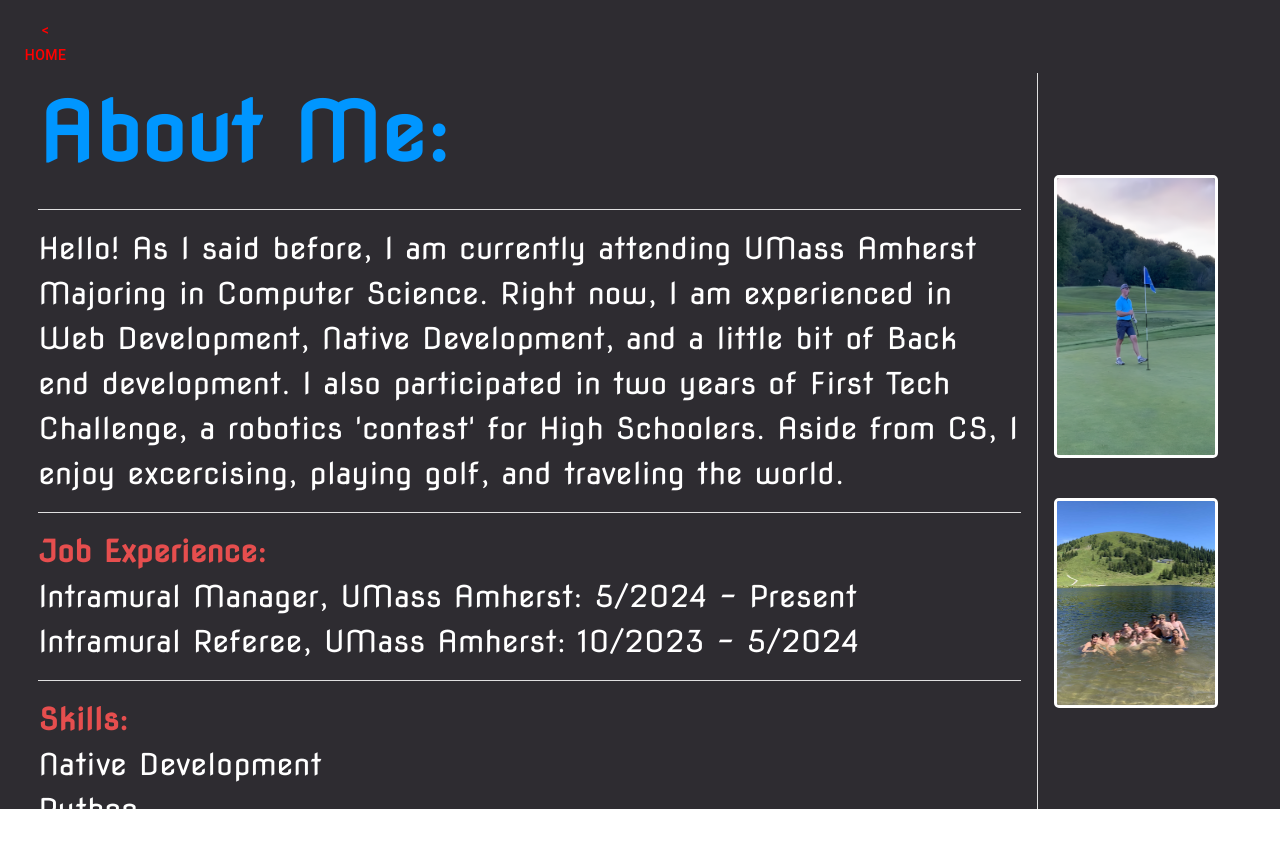
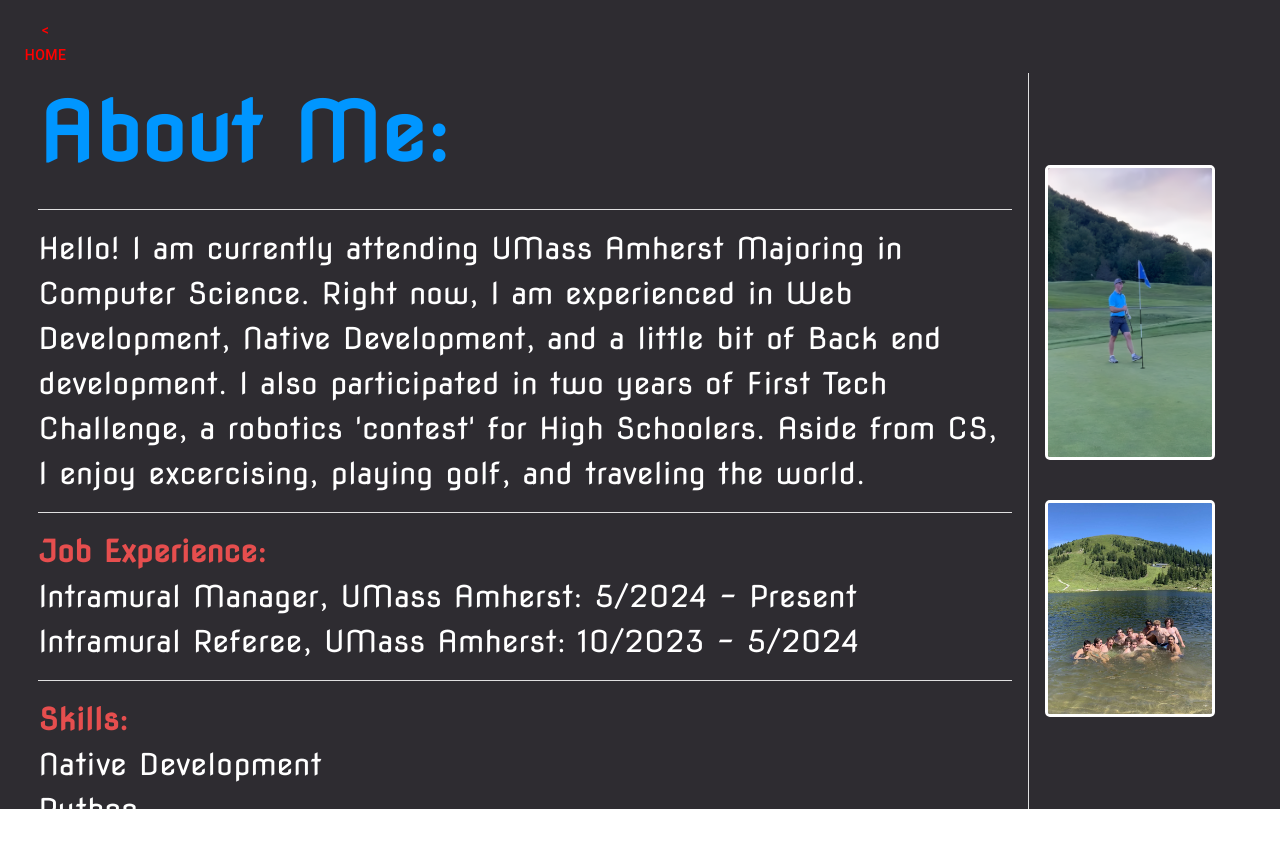
Before and after one commit to megemann/megemann.github.io, a React (Create React App) app in the folder personalportfolio/: page /aboutme in a window 1280 px wide. Shown: the top 848 px of the page. Built offline with nearby package versions, Linux system fonts and the light colour scheme.

Commit message:
Clean and Update Readme

```diff
--- a/personalportfolio/package.json
+++ b/personalportfolio/package.json
@@ -7,6 +7,7 @@
     "@emotion/styled": "^11.11.5",
     "@mui/icons-material": "^5.15.15",
     "@mui/material": "^5.15.15",
+    "@react-spring/web": "^9.7.3",
     "@testing-library/jest-dom": "^5.17.0",
     "@testing-library/react": "^13.4.0",
     "@testing-library/user-event": "^13.5.0",
--- a/personalportfolio/src/pages/aboutMe/aboutMe.jsx
+++ b/personalportfolio/src/pages/aboutMe/aboutMe.jsx
@@ -1,10 +1,9 @@
 import s from './aboutMe.style';
 import * as React from 'react';
 import { Txt } from '../../Components/Txt/Txt';
-import { Box, Button, Divider, IconButton, Link, Stack } from '@mui/material';
+import { Box, Button, Divider, Stack } from '@mui/material';
 import golf from '../../assets/golf.png';
 import travel from '../../assets/travel.jpeg';
-import umassLogo from '../../assets/UmassLogo.png';
 import { useNavigate } from 'react-router-dom';
 
 export default function AboutMe() {
@@ -17,7 +16,7 @@ export default function AboutMe() {
             <Stack style={{height:"92vh"}} direction={"row"} spacing={2} divider={<Divider color="white" flexItem orientation='vertical'/>}>
                 <Stack spacing={2} divider={<Divider color="white" flexItem />}>
                     <Txt style={s.title}><b>About Me:</b></Txt>
-                    <Txt style={s.body}>Hello! As I said before, I am currently attending UMass Amherst Majoring in Computer Science.
+                    <Txt style={s.body}>Hello! I am currently attending UMass Amherst Majoring in Computer Science.
                     Right now, I am experienced in Web Development, Native Development, and a little bit of Back end development. I also participated in two years of
                     First Tech Challenge, a robotics 'contest' for High Schoolers. Aside from CS, I enjoy excercising, playing golf, and traveling the world.
                     </Txt>
--- a/personalportfolio/src/pages/home/home.jsx
+++ b/personalportfolio/src/pages/home/home.jsx
@@ -1,7 +1,7 @@
 import s from './home.style';
 import * as React from 'react';
 import { Txt } from '../../Components/Txt/Txt';
-import { Box, Button, Divider, IconButton, Link, Stack } from '@mui/material';
+import { Box, Button, Divider, IconButton,Slide, Stack } from '@mui/material';
 import profilePic from '../../assets/ProfilePic.jpg';
 import umassLogo from '../../assets/UmassLogo.png';
 import { ProjectData } from '../../ProjectData';
@@ -47,7 +47,6 @@ export default function Home() {
                         <Divider orientation="vertical" flexItem color="white"/>
                         <Button sx={s.menuItem} onClick={() => nav("/aboutme")}><Txt style={s.menuButtonText}>About me</Txt></Button>
                         <Divider orientation="vertical" flexItem color="#2E2C31"/>
-
                     </>
                     ) || <>
                         <Divider orientation="vertical" flexItem color="#2E2C31"/>
```
Also changed, not shown: personalportfolio/License.txt (added), 2 other files (tests, documents, lock files or other folders).
